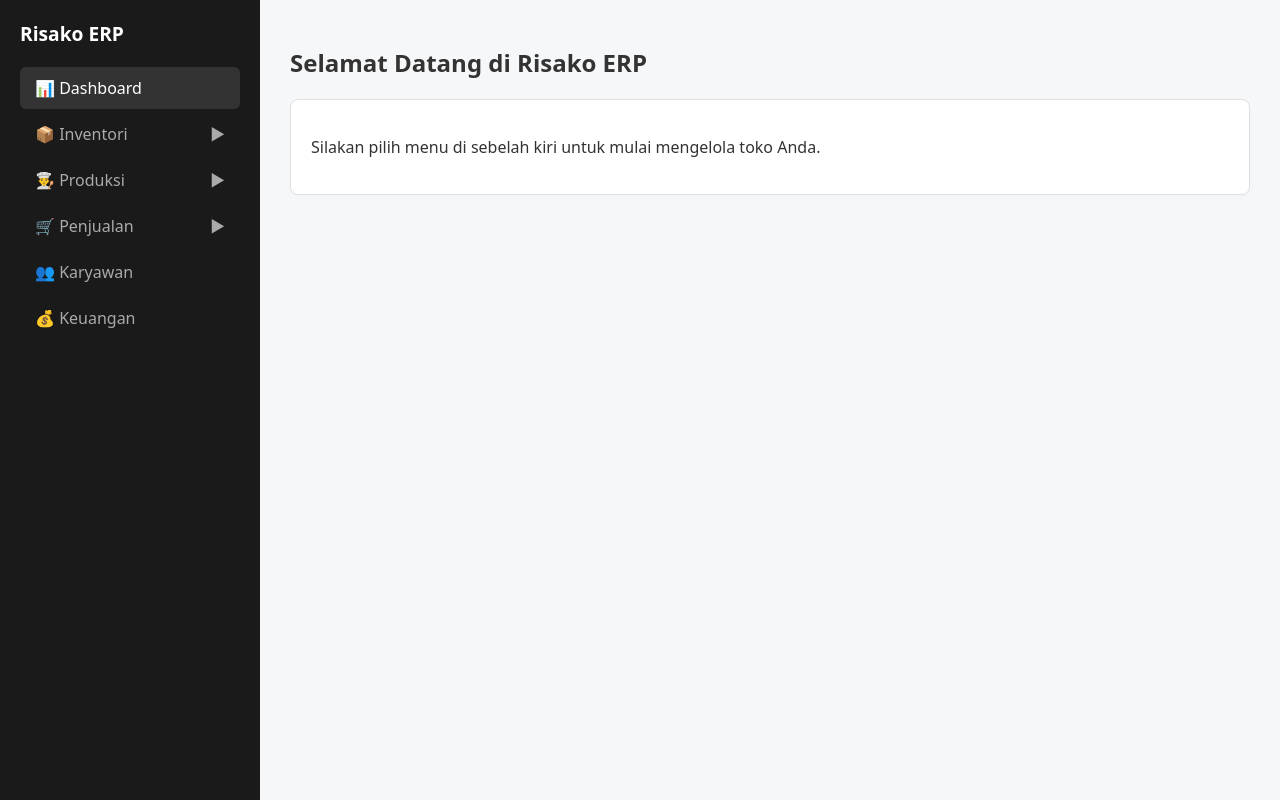
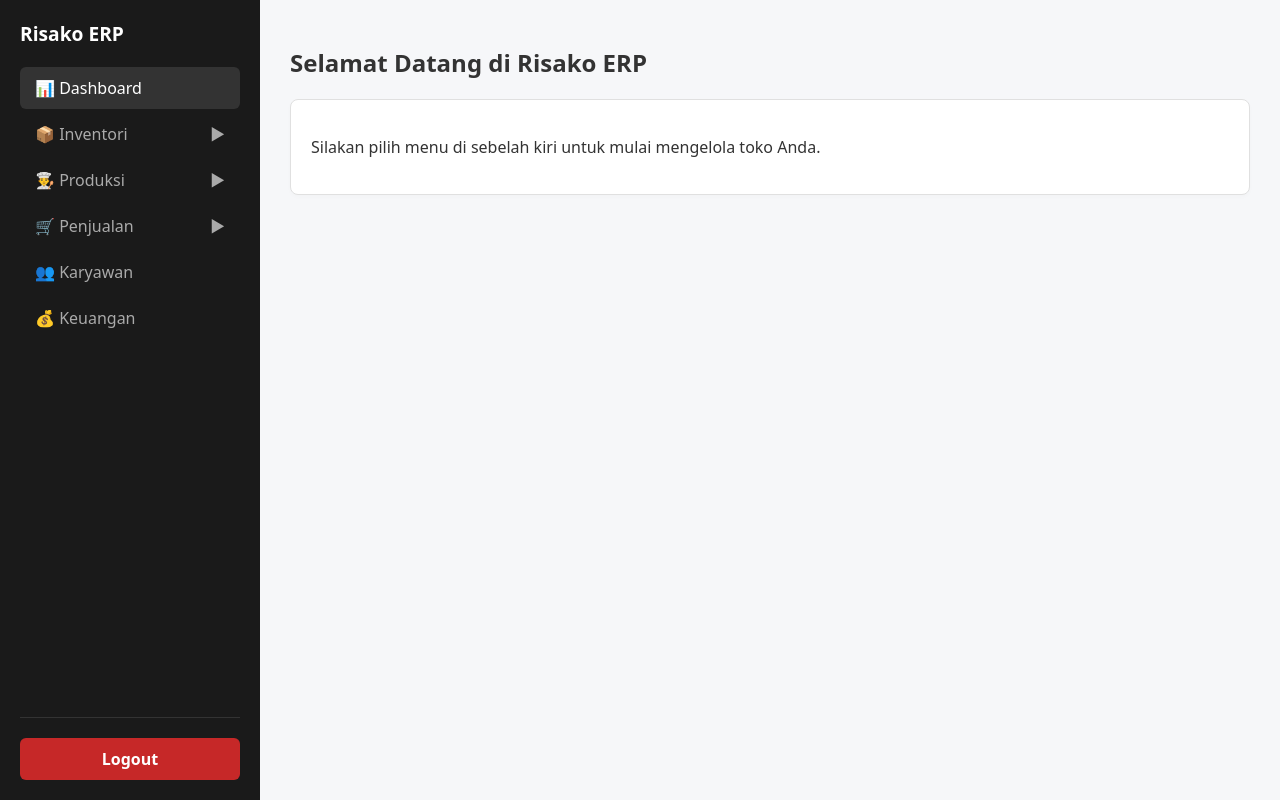
Before and after one commit to risako-id/risako, a Next.js app: page / in a window 1280 px wide. Built offline with nearby package versions, Linux system fonts and the light colour scheme.

Commit message:
Update Sidebar.tsx

```diff
--- a/src/components/Sidebar.tsx
+++ b/src/components/Sidebar.tsx
@@ -3,13 +3,13 @@
 import { useState } from "react";
 import Link from "next/link";
 import { usePathname } from "next/navigation";
+import { logout } from "@/app/login/actions"; // Import fungsi logout
 
 export default function Sidebar() {
   const [isOpen, setIsOpen] = useState(false);
   const [openMenus, setOpenMenus] = useState<string[]>([]);
   const pathname = usePathname();
 
-  // JIKA DI HALAMAN LOGIN, SEMBUNYIKAN SIDEBAR
   if (pathname === "/login") return null;
 
   const toggleMenu = (menu: string) => {
@@ -44,10 +44,10 @@ export default function Sidebar() {
         <h2 style={{ color: '#fff', margin: 0, fontSize: '1.2rem' }}>Risako ERP</h2>
       </div>
 
-      <aside className={`sidebar ${isOpen ? 'open' : ''}`}>
+      <aside className={`sidebar ${isOpen ? 'open' : ''}`} style={{ display: 'flex', flexDirection: 'column' }}>
         <h2 style={{ color: 'white', marginTop: 0, marginBottom: '20px' }}>Risako ERP</h2>
 
-        <nav style={{ display: 'flex', flexDirection: 'column' }}>
+        <nav style={{ display: 'flex', flexDirection: 'column', flex: 1 }}>
           <Link href="/" style={linkStyle("/")}>📊 Dashboard</Link>
 
           <div onClick={() => toggleMenu('inventori')} style={groupTitleStyle(['/produk', '/bahan-baku', '/kemasan'])}>
@@ -88,6 +88,13 @@ export default function Sidebar() {
           <Link href="/karyawan" style={linkStyle("/karyawan")}>👥 Karyawan</Link>
           <Link href="/keuangan" style={linkStyle("/keuangan")}>💰 Keuangan</Link>
         </nav>
+
+        {/* TOMBOL LOGOUT */}
+        <form action={logout} style={{ marginTop: '20px', paddingTop: '20px', borderTop: '1px solid #333' }}>
+          <button type="submit" style={{ width: '100%', background: '#c62828', color: 'white' }}>
+            Logout
+          </button>
+        </form>
       </aside>
 
       {isOpen && <div className="overlay" onClick={() => setIsOpen(false)} />}
```
